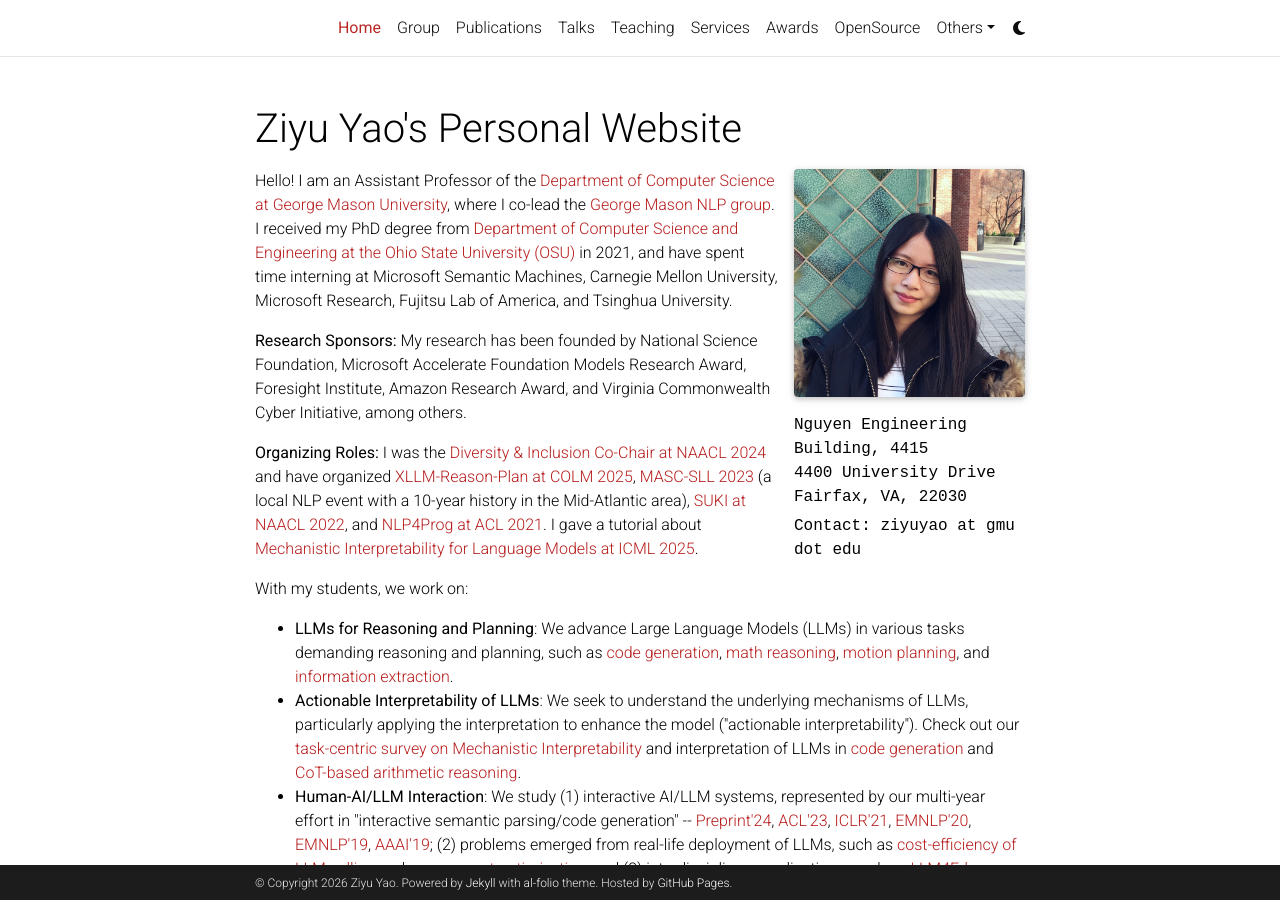
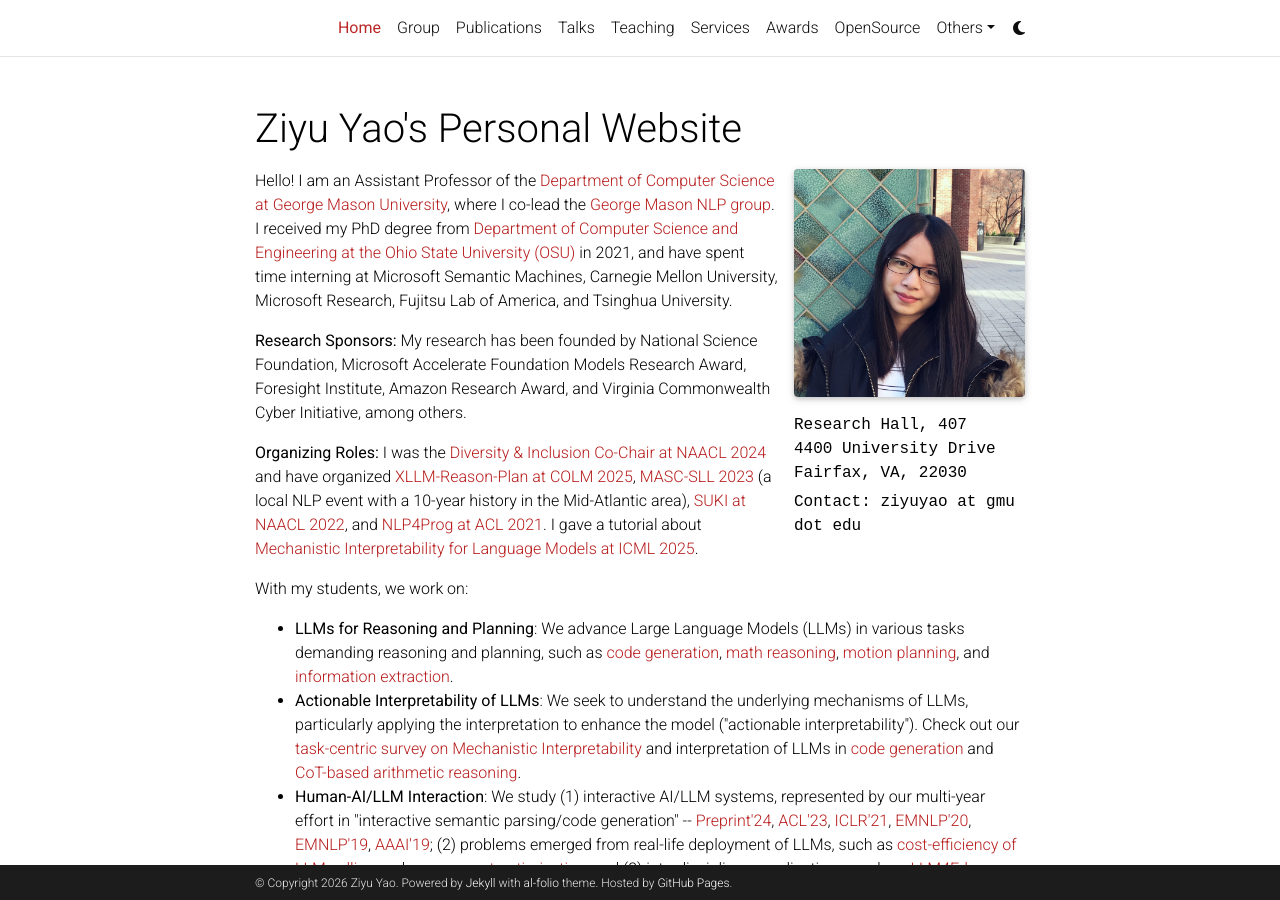
Before and after one commit to LittleYUYU/LittleYUYU.github.io, a Jekyll site: the page built from _pages/about.md, in a window 1280 px wide and 900 px high. Built offline with Jekyll 4.4.1, drawn with Linux system fonts in a browser that asks for light colours; full-size pictures stand in for the smaller copies a plugin makes; emoji names are drawn with the system emoji font; comment, search, counter and statistics services are not loaded; a style sheet for code colours, icons or effects is not loaded.

```diff
--- a/_bibliography/papers.bib
+++ b/_bibliography/papers.bib
@@ -3,6 +3,7 @@
 @article{khan2026languagemodelagentshelpful,
   abbr={Preprint},
   pdf={https://arxiv.org/pdf/2606.24026},
+  tweet={https://x.com/ZiyuYao/status/2069883608329060775},
   selected={true},
   title={Can Language Model Agents be Helpful Circuit Explainers in Mechanistic Interpretability?},
   author={Ayan Antik Khan* and Harsh Kohli and Yuekun Yao and Huan Sun and Ziyu Yao},
@@ -36,6 +37,7 @@
 @article{aghzal2026why,
   abbr={ACL'26},
   pdf={https://arxiv.org/pdf/2603.14248},
+  tweet={https://x.com/ZiyuYao/status/2063015014559264891},
   selected={true},
   title={Why Do LLM-based Web Agents Fail? A Hierarchical Planning Perspective},
   author={Aghzal*, Mohamed and Stein, Gregory J and Yao, Ziyu},
--- a/_pages/about.md
+++ b/_pages/about.md
@@ -9,7 +9,7 @@ profile:
   image: ziyu.jpg
   image_circular: false # crops the image to make it circular
   address: >
-    <p>Nguyen Engineering Building, 4415</p>
+    <p>Research Hall, 407</p>
     <p>4400 University Drive</p>
     <p>Fairfax, VA, 22030</p>
   contact: ziyuyao at gmu dot edu
```
